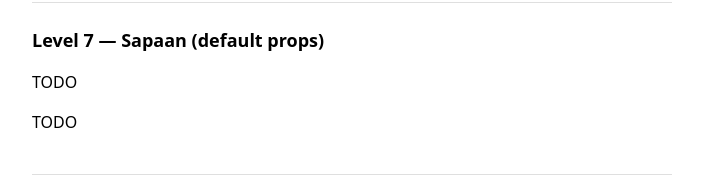
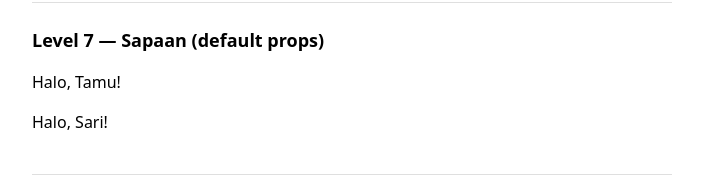
Before and after one commit to azkafh/frontend-5053241020, a React (Vite) app in the folder pertemuan-02/: page / in a window 1280 px wide. Shown: the part 1360-1544 px from the top of the page, without its empty margins (288-991 px from the left). Built offline with nearby package versions, Linux system fonts and the light colour scheme.

Commit message:
pertemuan-02: level 7 selesai

```diff
--- a/pertemuan-02/src/components/Sapaan.tsx
+++ b/pertemuan-02/src/components/Sapaan.tsx
@@ -2,6 +2,12 @@
 // OPSIONAL). Kalau nama tidak diberikan, gunakan nilai default "Tamu" —
 // cari tahu caranya lewat default parameter destructuring, bukan lewat
 // if/else manual. Render <p>Halo, {nama}!</p>. Lihat SOAL.md.
-export function Sapaan(props: any) {
-  return <p>TODO</p>
+type SapaanProps = {
+  nama?: string;
+};
+
+export function Sapaan({nama = "Tamu"}: SapaanProps) {
+  return (
+    <p>Halo, {nama}!</p>
+  )
 }
```
